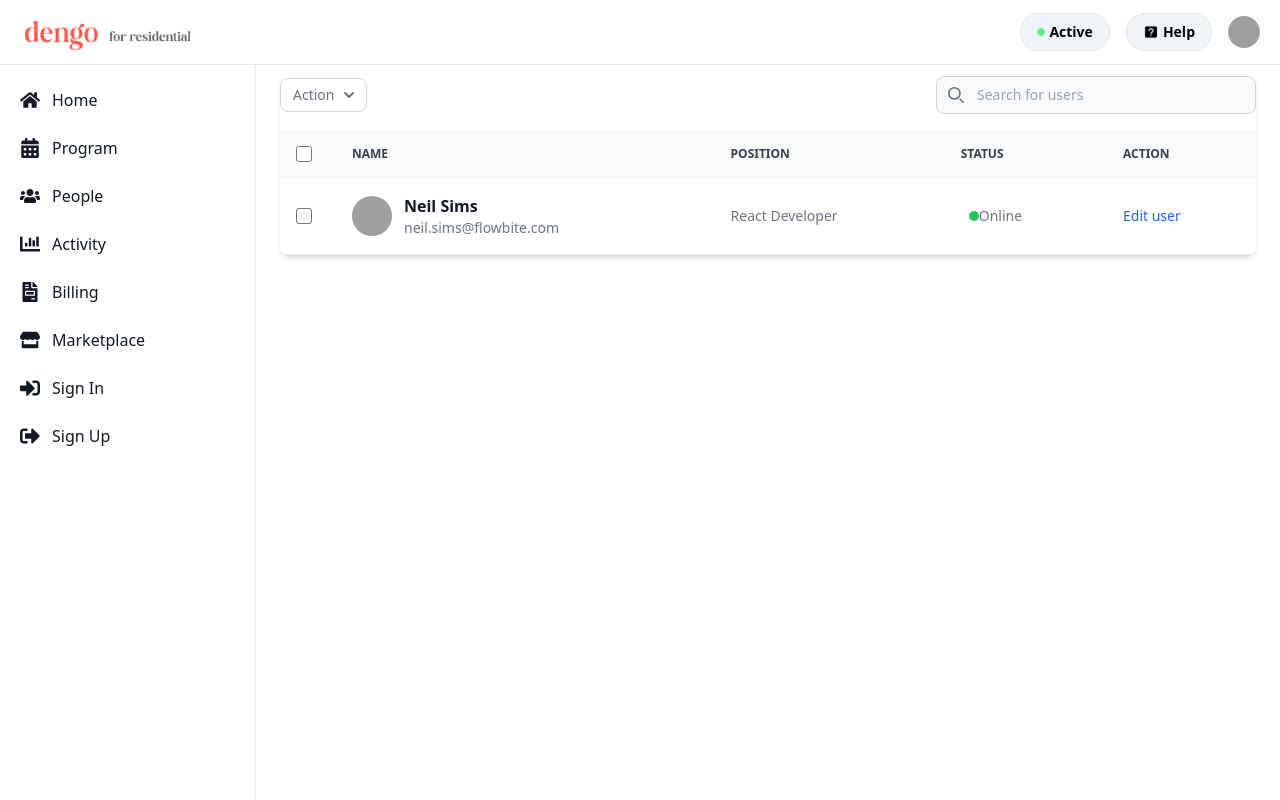
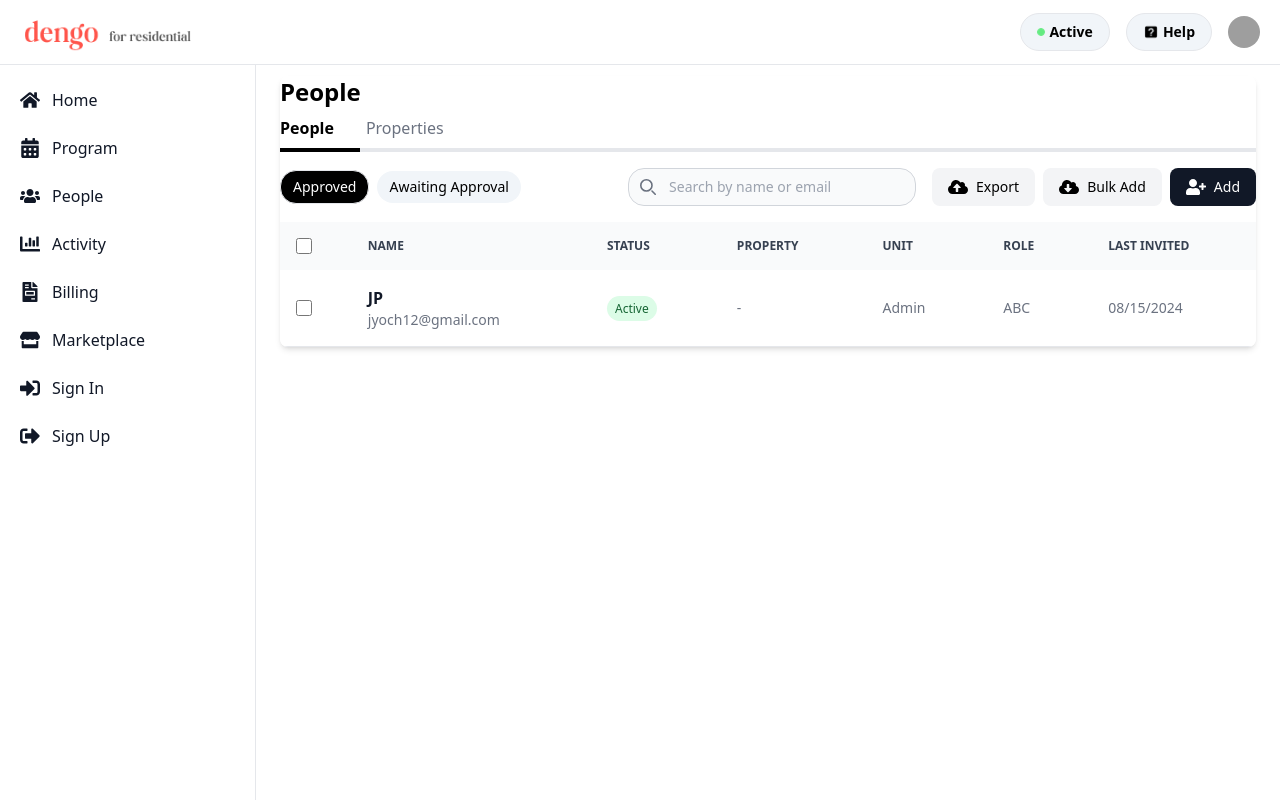
Before and after one commit to Harshkhosla/Jiibs_assignmint, a Next.js app: page / in a window 1280 px wide. Built offline with nearby package versions, Linux system fonts and the light colour scheme; grey boxes are pictures that could not be loaded.

Commit message:
need to add the responsive ness to the button and mostly done

```diff
--- a/app/component/Table.tsx
+++ b/app/component/Table.tsx
@@ -1,77 +1,47 @@
+import { FaCloudUploadAlt, FaCloudDownloadAlt, FaUserPlus } from "react-icons/fa";
 export default function Table() {
     return (
+
       <div className="relative overflow-x-auto shadow-md sm:rounded-lg">
+        <div>
+          <h1 className="text-2xl font-bold">People</h1>
+          <div className="flex space-x-8 mt-2">
+            <button className="text-black font-semibold">People</button>
+            <button className="text-gray-500">Properties</button>
+          </div>
+          <div className="w-full h-1 bg-gray-200 mt-2 mb-4">
+            <div className="w-20 h-1 bg-black"></div>
+          </div>
+        </div>
         <div className="flex items-center justify-between pb-4 bg-white ">
-          <div>
+
+          <div className="space-x-2">
+
+
+
             <button
               id="dropdownActionButton"
               data-dropdown-toggle="dropdownAction"
-              className="inline-flex items-center text-gray-500 bg-white border border-gray-300 focus:outline-none hover:bg-gray-100 focus:ring-4 focus:ring-gray-100 font-medium rounded-lg text-sm px-3 py-1.5"
+              className="inline-flex items-center text-white bg-black border  focus:outline-none hover:bg-black focus:ring-4 focus:ring-gray-100  rounded-2xl text-sm px-3 py-1.5"
               type="button"
             >
-              <span className="sr-only">Action button</span>
-              Action
-              <svg
-                className="w-2.5 h-2.5 ml-2.5"
-                aria-hidden="true"
-                xmlns="http://www.w3.org/2000/svg"
-                fill="none"
-                viewBox="0 0 10 6"
+
+              Approved
+            </button>
+            <button
+              id="dropdownActionButton"
+              data-dropdown-toggle="dropdownAction"
+              className="inline-flex items-center text-black bg-slate-100  focus:outline-none hover:bg-slate-200 focus:ring-4 focus:ring-gray-100 font-medium rounded-2xl text-sm px-3 py-1.5"
+              type="button"
             >
-                <path
-                  stroke="currentColor"
-                  strokeLinecap="round"
-                  strokeLinejoin="round"
-                  strokeWidth="2"
-                  d="m1 1 4 4 4-4"
-                />
-              </svg>
+
+             Awaiting Approval
             </button>
 
-            {/* Dropdown */}
-            <div
-              id="dropdownAction"
-              className="z-10 hidden bg-white divide-y divide-gray-100 rounded-lg shadow w-44 "
-            >
-              <ul
-                className="py-1 text-sm text-gray-700 "
-                aria-labelledby="dropdownActionButton"
-              >
-                <li>
-                  <a
-                    href="#"
-                    className="block px-4 py-2 hover:bg-gray-100 "
-                  >
-                    Reward
-                  </a>
-                </li>
-                <li>
-                  <a
-                    href="#"
-                    className="block px-4 py-2 hover:bg-gray-100 "
-                  >
-                    Promote
-                  </a>
-                </li>
-                <li>
-                  <a
-                    href="#"
-                    className="block px-4 py-2 hover:bg-gray-100"
-                  >
-                    Activate account
-                  </a>
-                </li>
-              </ul>
-              <div className="py-1">
-                <a
-                  href="#"
-                  className="block px-4 py-2 text-sm text-gray-700 hover:bg-gray-100"
-                >
-                  Delete User
-                </a>
+
           </div>
-            </div>
-          </div>
+  <div className="flex  space-x-4 content-center">
+
 
           <label htmlFor="table-search" className="sr-only">
             Search
@@ -97,13 +67,48 @@ export default function Table() {
             <input
               type="text"
               id="table-search-users"
-              className="block p-2 pl-10 text-sm text-gray-900 border border-gray-300 rounded-lg w-80 bg-gray-50 focus:ring-blue-500 focus:border-blue-500"
-              placeholder="Search for users"
+              className="block p-2 pl-10 text-sm text-gray-900 border border-gray-300 rounded-2xl w-72 bg-gray-50 focus:ring-blue-500 focus:border-blue-500"
+              placeholder="Search by name or email"
             />
+
+
+          </div>
+          <div className="flex space-x-2">
+
+
+          <button
+        id="exportButton"
+        className="inline-flex items-center text-black bg-gray-100 focus:outline-none hover:bg-gray-200 focus:ring-4 focus:ring-gray-100 font-medium rounded-lg text-sm px-4 py-2"
+        type="button"
+      >
+        <FaCloudUploadAlt className="w-5 h-5 mr-2" />
+        Export
+      </button>
+
+
+      <button
+        id="bulkAddButton"
+        className="inline-flex items-center text-black bg-gray-100 focus:outline-none hover:bg-gray-200 focus:ring-4 focus:ring-gray-100 font-medium rounded-lg text-sm px-4 py-2"
+        type="button"
+      >
+        <FaCloudDownloadAlt className="w-5 h-5 mr-2" />
+        Bulk Add
+      </button>
+
+
+      <button
+        id="addButton"
+        className="inline-flex items-center text-white bg-gray-900 focus:outline-none hover:bg-gray-800 focus:ring-4 focus:ring-gray-300 font-medium rounded-lg text-sm px-4 py-2"
+        type="button"
+      >
+        <FaUserPlus className="w-5 h-5 mr-2" />
+        Add
+      </button>
         </div>
         </div>
-        <table className="w-full text-sm text-left text-gray-500 ">
-          <thead className="text-xs text-gray-700 uppercase bg-gray-50 ">
+        </div>
+        <table className="w-full text-sm text-left text-gray-500">
+  <thead className="text-xs text-gray-700 uppercase bg-gray-50">
     <tr>
       <th scope="col" className="p-4">
         <div className="flex items-center">
@@ -117,23 +122,17 @@ export default function Table() {
           </label>
         </div>
       </th>
-              <th scope="col" className="px-6 py-3">
-                Name
-              </th>
-              <th scope="col" className="px-6 py-3">
-                Position
-              </th>
-              <th scope="col" className="px-6 py-3">
-                Status
-              </th>
-              <th scope="col" className="px-6 py-3">
-                Action
-              </th>
+      <th scope="col" className="px-6 py-3">Name</th>
+      <th scope="col" className="px-6 py-3">Status</th>
+      <th scope="col" className="px-6 py-3">Property</th>
+      <th scope="col" className="px-6 py-3">Unit</th>
+      <th scope="col" className="px-6 py-3">Role</th>
+      <th scope="col" className="px-6 py-3">Last Invited</th>
     </tr>
   </thead>
   <tbody>
     <tr className="bg-white border-b">
-              <td className="w-4 p-4">
+      <td className="p-4">
         <div className="flex items-center">
           <input
             id="checkbox-table-search-1"
@@ -145,39 +144,26 @@ export default function Table() {
           </label>
         </div>
       </td>
-              <th
-                scope="row"
-                className="flex items-center px-6 py-4 text-gray-900 whitespace-nowrap "
-              >
-                <img
-                  className="w-10 h-10 rounded-full"
-                  src="/docs/images/people/profile-picture-1.jpg"
-                  alt="Jese image"
-                />
-                <div className="pl-3">
-                  <div className="text-base font-semibold">Neil Sims</div>
-                  <div className="font-normal text-gray-500">neil.sims@flowbite.com</div>
-                </div>
-              </th>
-              <td className="px-6 py-4">React Developer</td>
-              <td className="px-6 py-4">
-                <div className="flex items-center">
-                  <div className="h-2.5 w-2.5 rounded-full bg-green-500 ml-2"></div>{" "}
-                  Online
+      <td className="flex items-center px-6 py-4 text-gray-900 whitespace-nowrap">
+        <div>
+          <div className="text-base font-semibold">JP</div>
+          <div className="font-normal text-gray-500">jyoch12@gmail.com</div>
         </div>
       </td>
       <td className="px-6 py-4">
-                <a
-                  href="#"
-                  className="font-medium text-blue-600 hover:underline"
-                >
-                  Edit user
-                </a>
+        <span className="px-2 py-1 text-xs font-medium leading-tight text-green-800 bg-green-100 rounded-full">
+          Active
+        </span>
       </td>
+      <td className="px-6 py-4">-</td>
+      <td className="px-6 py-4">Admin</td>
+      <td className="px-6 py-4">ABC</td>
+      <td className="px-6 py-4">08/15/2024</td>
     </tr>
     {/* Additional rows can be added here */}
   </tbody>
 </table>
+
       </div>
     );
   }
```
Lines whose indentation alone changed are shown as unchanged.
